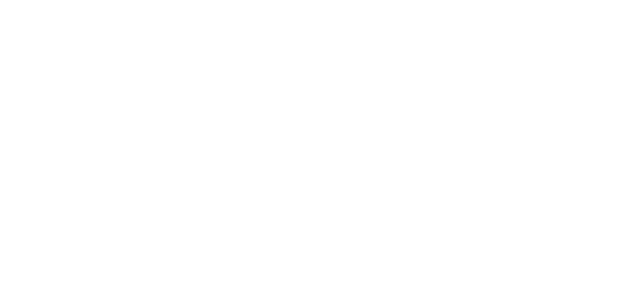
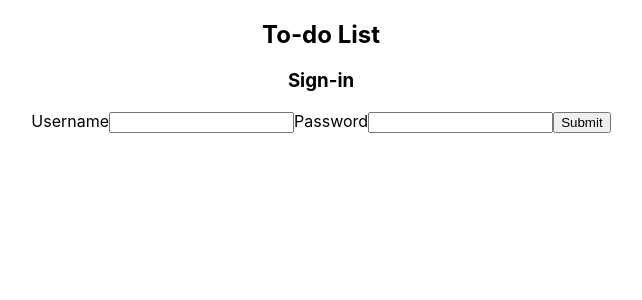
Before and after one commit to hebergonza719/to-do-list, a React (Create React App) app: page / in a window 1280 px wide. Shown: the top 300 px of the page, without its empty margins (319-961 px from the left). Built offline with nearby package versions, Linux system fonts and the light colour scheme.

Commit message:
completed rough draft of login form

```diff
--- a/src/App.js
+++ b/src/App.js
@@ -1,8 +1,10 @@
 import React, { useState } from 'react';
+import { BrowserRouter as Router, Switch, Route } from 'react-router-dom';
 import ToDoForm from './components/ToDoForm.js';
 import './App.css';
 import DisplayList from './components/DisplayList.js';
-import { BrowserRouter as Router, Switch, Route } from 'react-router-dom';
+import Login from './components/Login';
+
 
 function App() {
   const [ toDoList, setToDoList ] = useState([]);
@@ -44,6 +46,7 @@
     <Router>
       <div className="App">
         <Switch>
+          <Route exact path='/' component={Login} />
           <Route
             path="/dashboard"
             render={props => {
--- /dev/null
+++ b/src/components/Login.js
@@ -0,0 +1,46 @@
+import React, { useState } from 'react';
+
+function Login() {
+  const [ credentials, setCredentials ] = useState({
+    username: "",
+    password: ""
+  });
+
+  const handleChange = e => {
+    setCredentials({
+      ...credentials,
+      [e.target.name]: e.target.value
+    })
+  };
+
+  return (
+    <div>
+      <h2>To-do List</h2>
+      <h3>Sign-in</h3>
+      <form>
+        <label>
+          Username
+          <input
+            type='text'
+            // this is very important for handleChange to identify the <input>
+            name='username'
+            value={credentials.username}
+            onChange={handleChange}
+          />
+        </label>
+        <label>
+          Password
+          <input
+            type='password'
+            name='password'
+            value={credentials.password}
+            onChange={handleChange}
+          />
+        </label>
+        <button>Submit</button>
+      </form>
+    </div>
+  );
+}
+
+export default Login;
```
